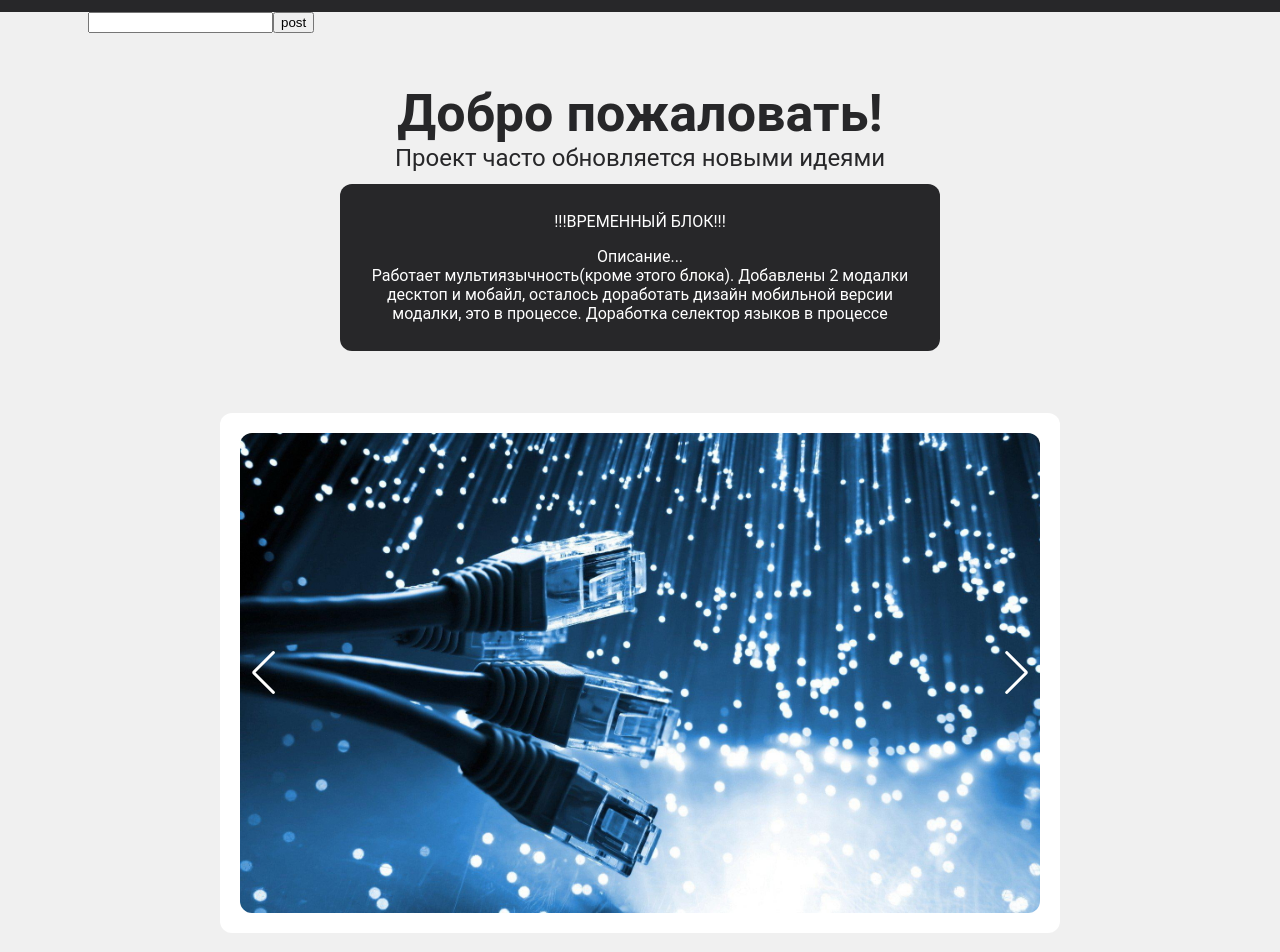
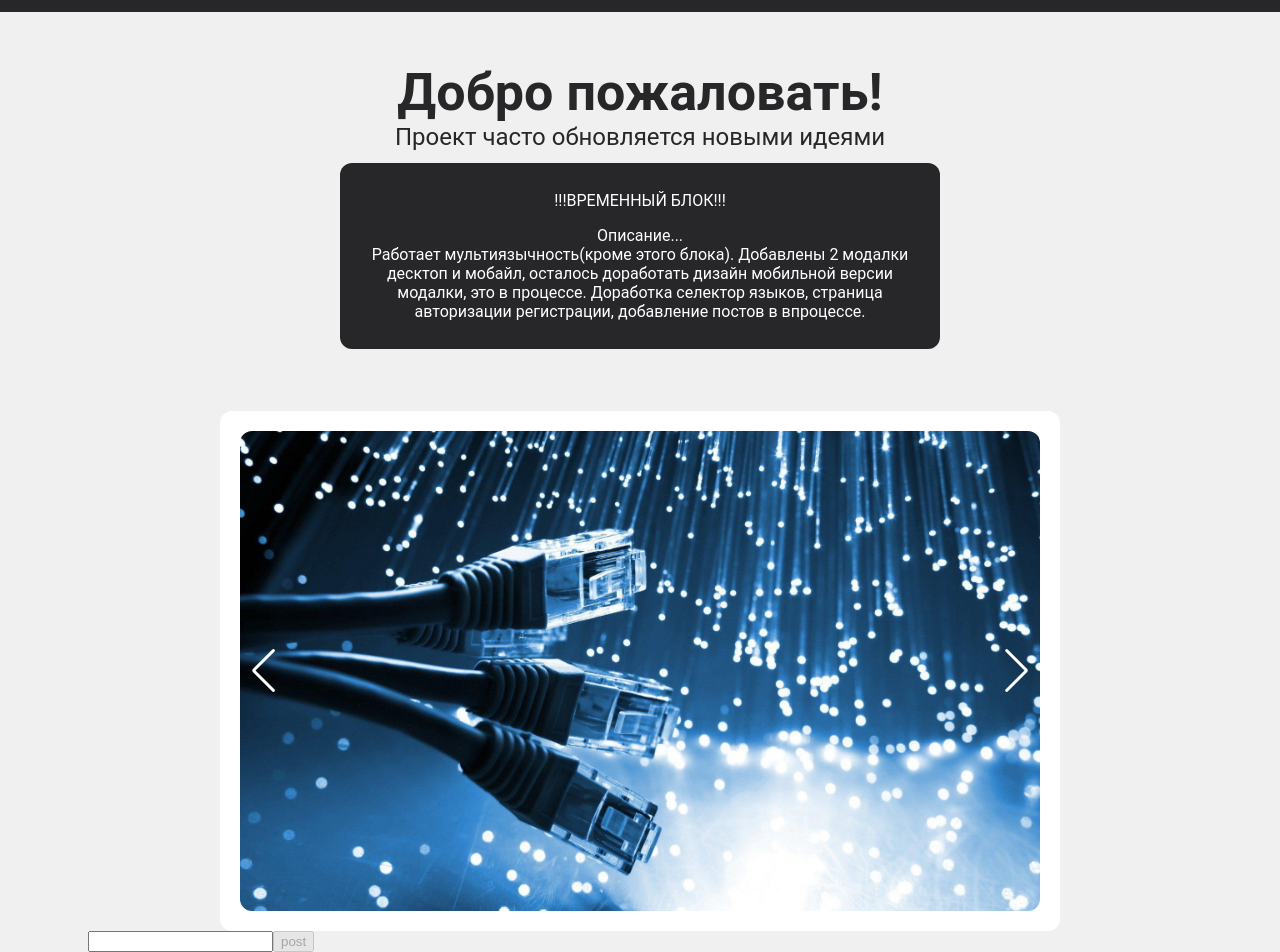
Before and after one commit to Sokha93/landing-page, a React (Create React App) app: page / in a window 1280 px wide. Shown: the part 36-988 px from the top of the page. Built offline with nearby package versions, Linux system fonts and the light colour scheme; a web font is replaced by a local one.

Commit message:
nothing did almost

```diff
--- a/src/components/main/carousel/index.jsx
+++ b/src/components/main/carousel/index.jsx
@@ -38,8 +38,7 @@ const CarouselSlider = () => {
                             Описание...<br/>
                             Работает мультиязычность(кроме этого блока).
                             Добавлены 2 модалки десктоп и мобайл, осталось доработать дизайн мобильной версии модалки, это в процессе.
-                            Доработка селектор языков в процессе
-
+                            Доработка селектор языков, страница авторизации регистрации, добавление постов в впроцессе.
                         </p>
                     </div>
                 </div>
--- a/src/components/main/index.jsx
+++ b/src/components/main/index.jsx
@@ -8,9 +8,8 @@ const Main = () => {
 
     return (
         <Container>
+            <CarouselSlider />
             <AddPosts />
-            <CarouselSlider />
-
         </Container>
     )
 };
--- a/src/components/main/mainBlock/index.jsx
+++ b/src/components/main/mainBlock/index.jsx
@@ -2,6 +2,7 @@ import React, { useState } from 'react';
 import { Container } from '@mui/material';
 
 const AddPosts = () => {
+
 
     const [arr, setArr] = useState([]);
     const [value, setValue] = useState('');
@@ -14,17 +15,18 @@ const AddPosts = () => {
         )
     })
 
+
     const add = () => {
         setArr([...arr, value])
         setValue('')
     }
 
-
     return (
         <Container>
             <input value={value} onChange={(e) => setValue(e.target.value)} type="text" />
-            <button onClick={add}>post</button>
-            {result}
+            <button onClick={add} disabled={value.length === 0}>post</button>
+            <p>{ result }</p>
+
         </Container>
     )
 };
```
